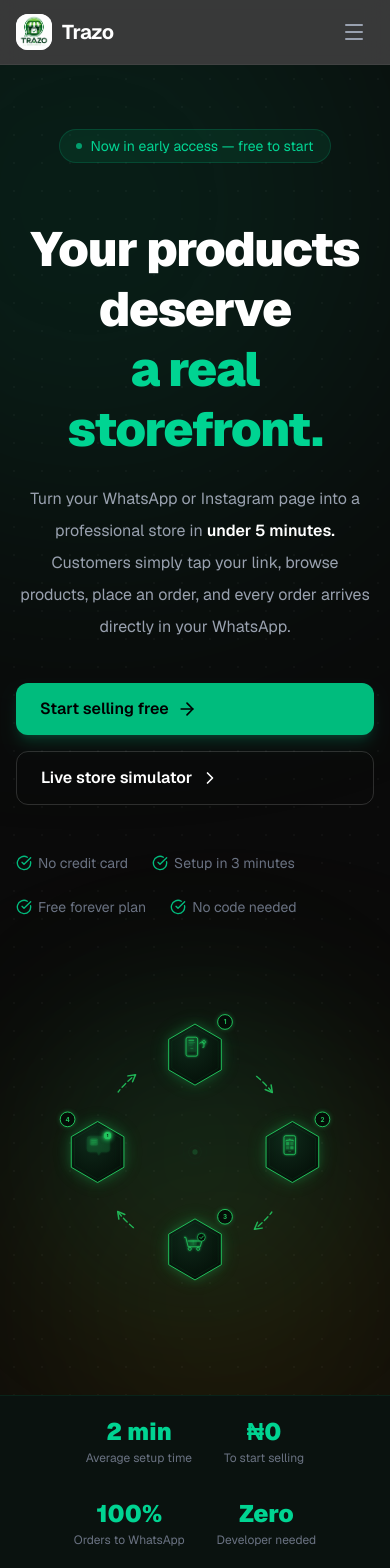
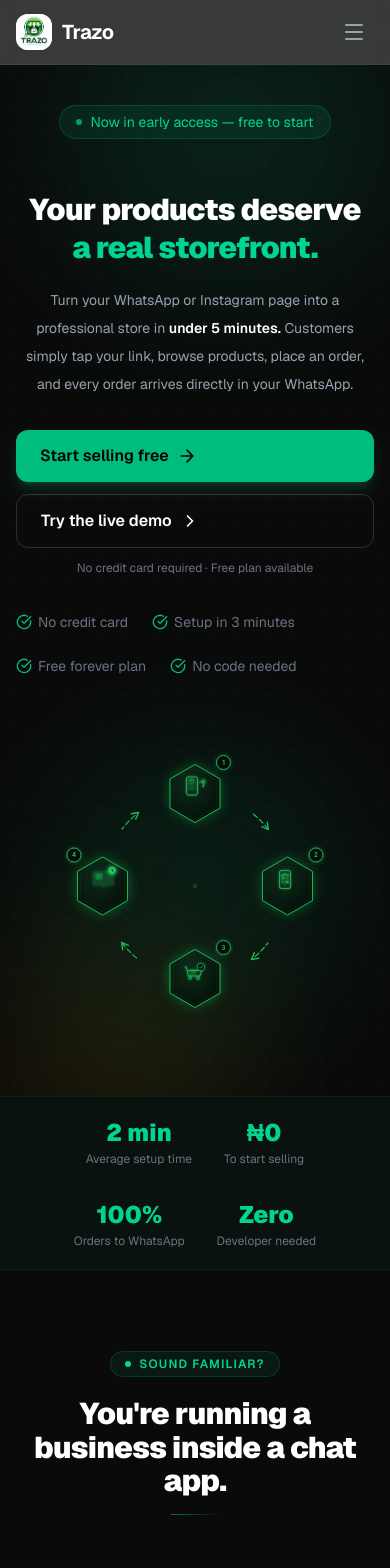
Before and after one commit to Reward-steve/trazo, a Next.js app: page / in a window 390 px wide. Shown: the top 1568 px of the page. Built offline with nearby package versions, Linux system fonts and the light colour scheme; no server answers.

Commit message:
improved ftp

```diff
--- a/app/components/landing/Hero.tsx
+++ b/app/components/landing/Hero.tsx
@@ -1,4 +1,4 @@
-import { ArrowRight, ChevronRight } from "lucide-react";
+import { ArrowRight, ChevronRight, ChevronDown } from "lucide-react";
 import Button from "./Button";
 import HeroBadge from "./HeroBadge";
 import TrustBadges from "./TrustBadges";
@@ -6,11 +6,14 @@
 
 export default function Hero() {
   return (
-    <section className="relative overflow-hidden">
-      {/* Background blobs */}
-      <div className="pointer-events-none absolute inset-0">
-        <div className="absolute -top-40 right-0 h-[600px] w-[600px] rounded-full bg-emerald-500/15 blur-[150px]" />
-        <div className="absolute -bottom-32 left-0 h-[450px] w-[450px] rounded-full bg-yellow-500/10 blur-[130px]" />
+    <section
+      aria-labelledby="hero-heading"
+      className="relative overflow-hidden"
+    >
+      {/* Background blobs — decorative only, hidden from screen readers */}
+      <div aria-hidden="true" className="pointer-events-none absolute inset-0">
+        <div className="absolute -top-24 right-0 h-[320px] w-[320px] rounded-full bg-emerald-500/15 blur-[90px] sm:-top-40 sm:h-[600px] sm:w-[600px] sm:blur-[150px]" />
+        <div className="absolute -bottom-20 left-0 h-[240px] w-[240px] rounded-full bg-yellow-500/10 blur-[80px] sm:-bottom-32 sm:h-[450px] sm:w-[450px] sm:blur-[130px]" />
         <div
           className="absolute inset-0 opacity-[0.03]"
           style={{
@@ -21,25 +24,28 @@
         />
       </div>
 
-      <div className="relative mx-auto flex min-h-[92vh] max-w-7xl flex-col items-center justify-center px-4 py-16 sm:px-6 lg:grid lg:grid-cols-2 lg:items-center lg:gap-12 lg:px-8 xl:gap-20">
+      <div className="relative mx-auto flex min-h-[100svh] max-w-7xl flex-col items-center justify-center px-4 py-10 sm:min-h-[92vh] sm:px-6 sm:py-16 lg:grid lg:grid-cols-2 lg:items-center lg:gap-12 lg:px-8 xl:gap-20">
         {/* LEFT — copy */}
         <div className="z-10 flex w-full max-w-2xl flex-col items-center text-center lg:items-start lg:text-left">
           <HeroBadge />
 
-          <h1 className="mt-6 text-5xl font-black leading-tight tracking-tight 2xl:text-7xl">
+          <h1
+            id="hero-heading"
+            className="mt-5 text-3xl font-black leading-tight tracking-tight sm:mt-6 sm:text-4xl lg:text-5xl 2xl:text-7xl"
+          >
             Your products deserve
             <br />
             <span className="text-emerald-400">a real storefront.</span>
           </h1>
 
-          <p className="mt-6 max-w-xl text-base leading-8 text-gray-400 sm:text-lg">
+          <p className="mt-5 max-w-xl text-sm leading-7 text-gray-400 sm:mt-6 sm:text-base sm:leading-8 lg:text-lg">
             Turn your WhatsApp or Instagram page into a professional store in{" "}
             <span className="font-semibold text-white">under 5 minutes.</span>{" "}
             Customers simply tap your link, browse products, place an order, and
             every order arrives directly in your WhatsApp.
           </p>
 
-          <div className="mt-10 flex w-full flex-col items-center gap-4 sm:w-auto sm:flex-row">
+          <div className="mt-8 flex w-full flex-col items-center gap-3 sm:mt-10 sm:w-auto sm:flex-row sm:gap-4">
             <Button
               href="/signup"
               variant="primary"
@@ -47,7 +53,7 @@
               className="group w-full sm:w-auto"
             >
               Start selling free
-              <ArrowRight className="h-5 w-5 transition-transform group-hover:translate-x-1" />
+              <ArrowRight className="h-5 w-5 transition-transform motion-safe:group-hover:translate-x-1" />
             </Button>
 
             <Button
@@ -56,23 +62,45 @@
               size="lg"
               className="w-full sm:w-auto"
             >
-              Live store simulator
+              Try the live demo
               <ChevronRight className="h-5 w-5" />
             </Button>
           </div>
 
-          <div className="mt-12">
+          {/* Friction-reducing microcopy — directly under the CTA, where
+              hesitation actually happens */}
+          <p className="mt-3 text-xs text-gray-500">
+            No credit card required · Free plan available
+          </p>
+
+          <div className="mt-9 sm:mt-12">
             <TrustBadges />
           </div>
         </div>
 
         {/* RIGHT — flow illustration */}
-        <div className="relative mt-14 flex w-full items-center justify-center lg:mt-0">
-          <div className="absolute inset-0 scale-90 rounded-full bg-emerald-500/10 blur-[80px]" />
-          <div className="relative w-full max-w-[420px] sm:max-w-[480px] lg:max-w-[520px] xl:max-w-[580px]">
+        <div className="relative mt-10 flex w-full items-center justify-center sm:mt-14 lg:mt-0">
+          <div
+            aria-hidden="true"
+            className="absolute inset-0 scale-90 rounded-full bg-emerald-500/10 blur-[80px]"
+          />
+          <div className="relative w-full max-w-[340px] sm:max-w-[480px] lg:max-w-[520px] xl:max-w-[580px]">
             <FlowIllustration />
           </div>
         </div>
+
+        {/* Scroll cue — signals there's more below on a full-height hero,
+            so mobile visitors don't mistake this for the whole page */}
+        <a
+          href="#how-it-works-section"
+          aria-label="Scroll to learn how Trazo works"
+          className="absolute bottom-6 left-1/2 hidden -translate-x-1/2 flex-col items-center gap-1 text-gray-600 transition-colors hover:text-gray-400 motion-safe:animate-bounce sm:flex"
+        >
+          <span className="text-[10px] font-medium uppercase tracking-widest">
+            Scroll
+          </span>
+          <ChevronDown className="h-4 w-4" />
+        </a>
       </div>
     </section>
   );
```
